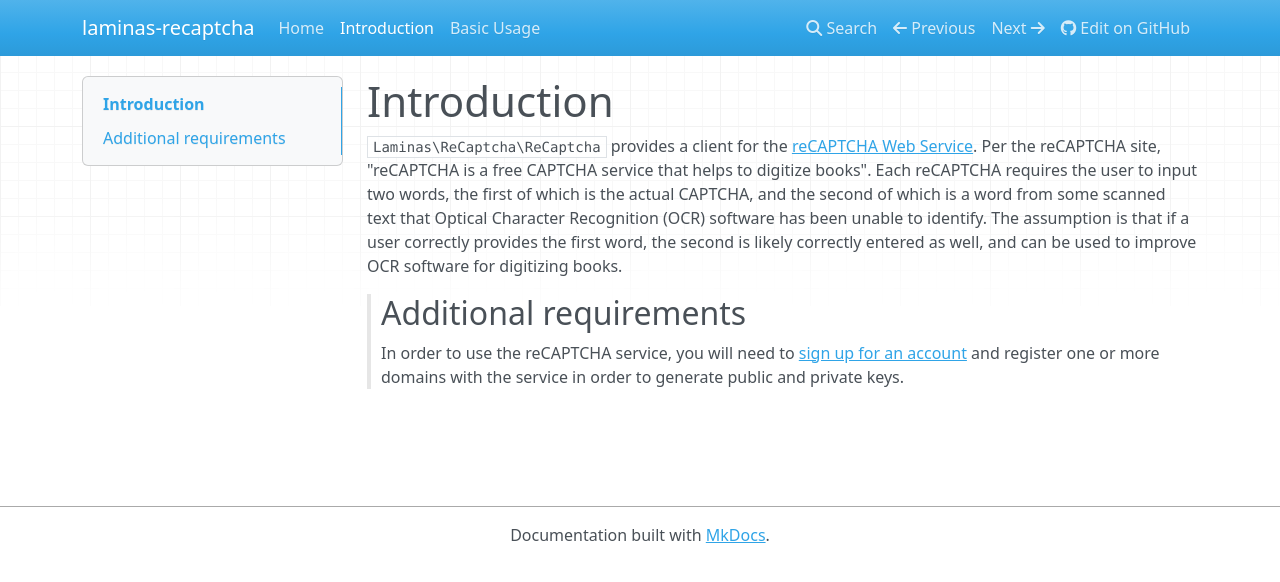
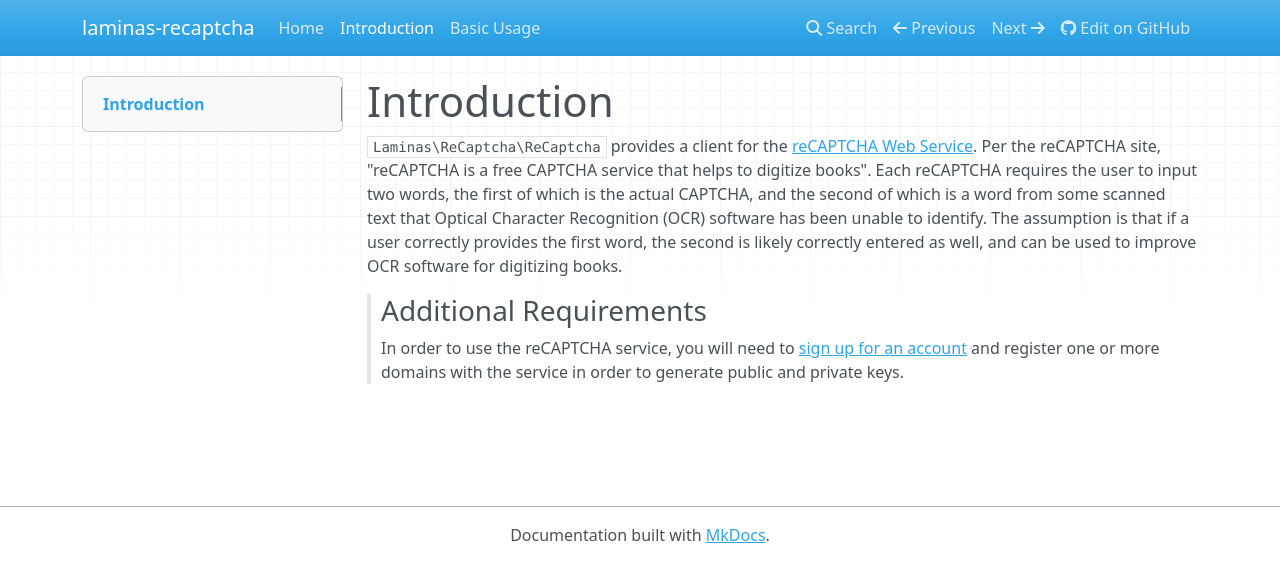
Before and after one commit to laminas/laminas-recaptcha, an MkDocs documentation site: the page built from docs/book/intro.md, in a window 1280 px wide. Shown: the top 582 px of the page. Built offline with MkDocs 1.6.1, drawn with Linux system fonts in a browser that asks for light colours; nearby versions of some CDN libraries; part of the change alters nothing that is shown.

Commit message:
disable header-increment markdownlint rule
Signed-off-by: Nathanael Esayeas <nathanael.esayeas@protonmail.com>

```diff
--- a/docs/book/intro.md
+++ b/docs/book/intro.md
@@ -7,7 +7,8 @@ scanned text that Optical Character Recognition (OCR) software has been unable t
 if a user correctly provides the first word, the second is likely correctly entered as well, and can be used to
 improve OCR software for digitizing books.
 
-> ## Additional requirements
+<!-- markdownlint-disable-next-line header-increment -->
+> ### Additional Requirements
 >
 > In order to use the reCAPTCHA service, you will need to
 > [sign up for an account](https://www.google.com/recaptcha/admin) and register
```
